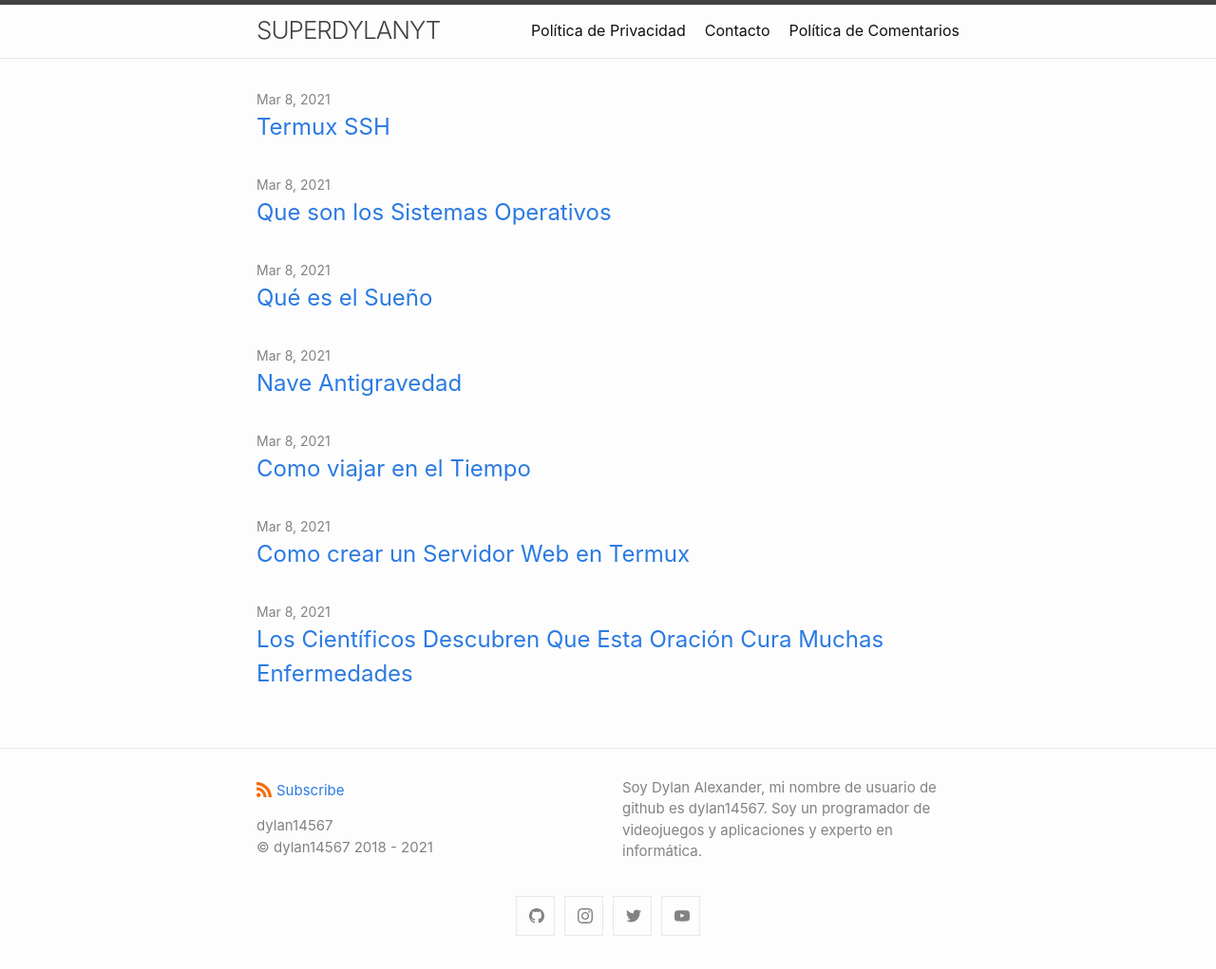
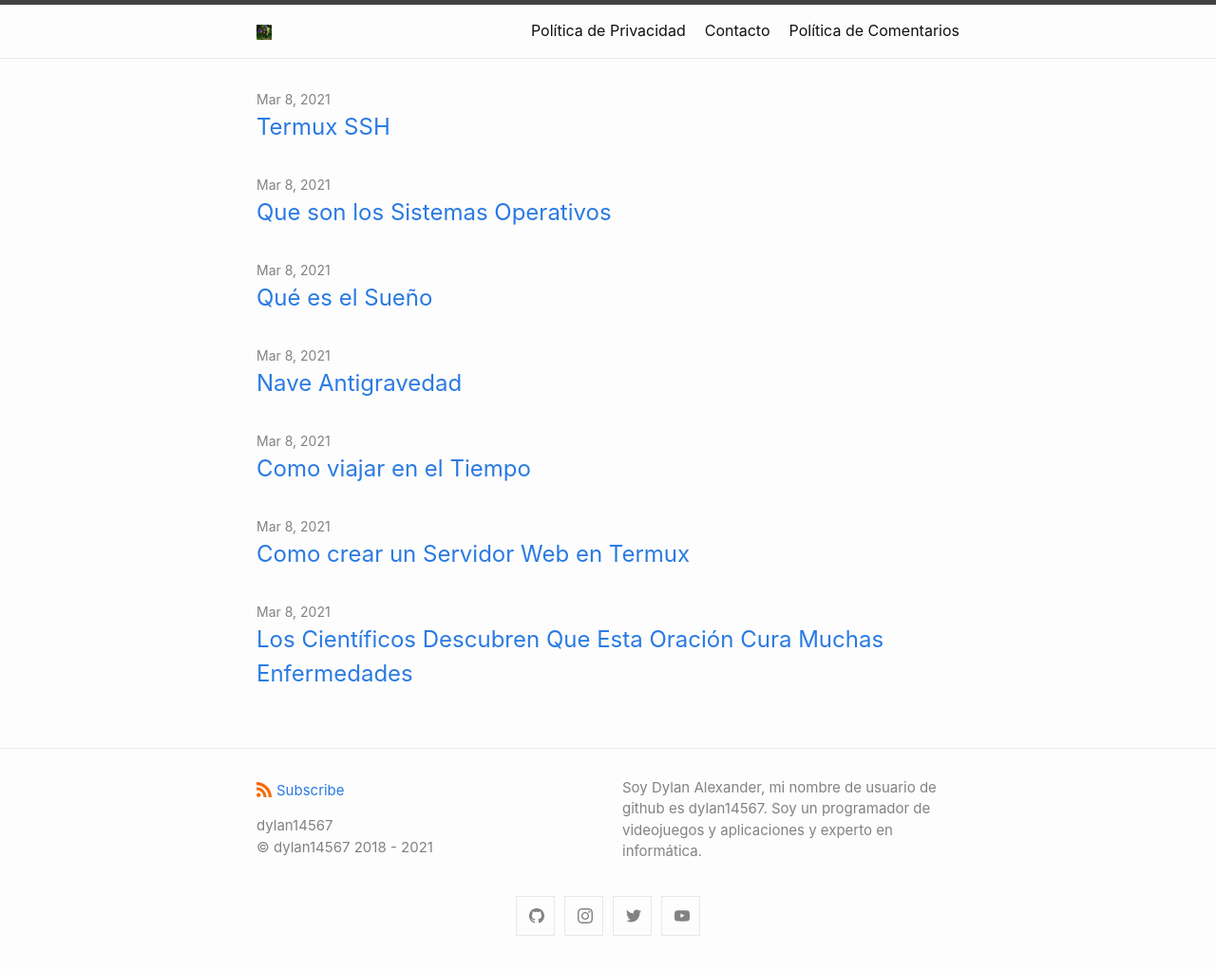
Before and after one commit to dylanmeca/dylanmeca.github.io, a Jekyll site: the page built from index.md, in a window 1280 px wide. Shown: the whole page at 95% size. Built offline with Jekyll 4.4.1, drawn with Linux system fonts in a browser that asks for light colours.

Commit message:
Update _config.yml

```diff
--- a/_config.yml
+++ b/_config.yml
@@ -21,6 +21,8 @@ theme: minima
 
 copyright: "dylan14567"
 
+title-logo: unnamed-ConvertImage.ico
+
 disqus:
   shortname: true
 
```
